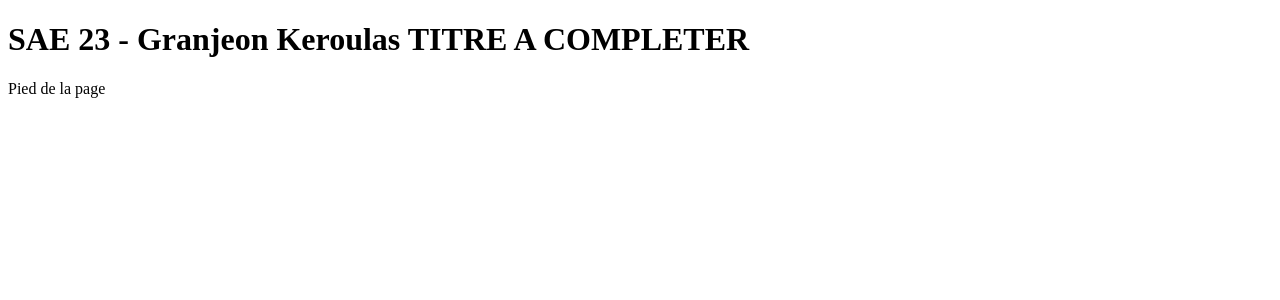
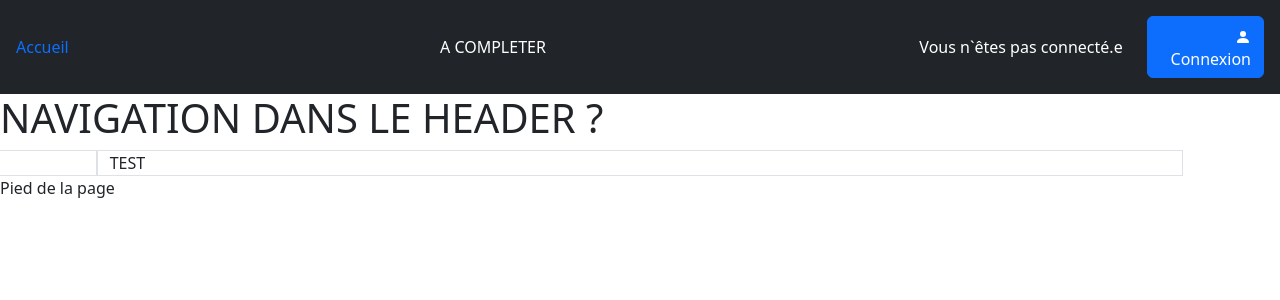
Before and after one commit to TristanGrn/SAE-23, a PHP site: page / in a window 1280 px wide. Shown: the top 300 px of the page. Run offline with PHP 8.4, Linux system fonts and the light colour scheme.

Commit message:
Update and adding a functions file

```diff
--- /dev/null
+++ b/fonctions.php
@@ -0,0 +1,81 @@
+<?php
+// Création du header
+function aff_header(){
+    ?>
+    <header class="p-3 bg-dark text-white">
+    	<div class="row align-items-center">
+    		<div class="col-lg-4">
+      			<a href="index.php" class="text-decoration-none"> Accueil
+
+                </a>
+    		</div>
+    		<div class="col-lg-4">
+    		A COMPLETER
+    		</div>
+   			<div class="col-lg-4">
+				<?php
+				if (empty($_SESSION)) {
+                    ?>
+                    <div class="row align-items-center">
+                        <div class="col-lg-8 text-end ">
+                            Vous n`êtes pas connecté.e
+                        </div>
+                        <div class="col-lg-4">
+			                <a href="connexion.php" type="button" class="btn btn-primary text-end">
+					            <svg xmlns="http://www.w3.org/2000/svg" width="16" height="16" fill="currentColor" class="bi bi-person-fill" viewBox="0 0 16 16">
+					                <path d="M3 14s-1 0-1-1 1-4 6-4 6 3 6 4-1 1-1 1H3Zm5-6a3 3 0 1 0 0-6 3 3 0 0 0 0 6Z"></path>
+					            </svg>
+                	             Connexion
+             		        </a>
+                        </div>
+                    </div>
+                <?php
+                }
+                else {
+                ?>
+                    <div class="row align-items-center">
+                        <div class="col-lg-8 text-end">
+                            <?php echo 'bienvenue '.$_SESSION["login"]; ?>
+                        </div>
+                        <div class="col-lg-4">
+                            <a href="index.php?action=logout" class="btn btn-primary text-end">
+					           	<svg xmlns="http://www.w3.org/2000/svg" width="16" height="16" fill="currentColor" class="bi bi-person-fill" viewBox="0 0 16 16">
+						            <path d="M3 14s-1 0-1-1 1-4 6-4 6 3 6 4-1 1-1 1H3Zm5-6a3 3 0 1 0 0-6 3 3 0 0 0 0 6Z"></path>
+						        </svg>
+                		         Déconnexion
+             			    </a>
+                        </div>
+                    </div>
+                    <?php
+                    }
+					?>
+		    </div>
+        </div>
+  </header>
+<?php
+}
+
+function Authentification($user, $pass){
+    $bdd = new PDO('sqlite:bdd/Comptes');
+    $user = $bdd->quote($user);
+    $pass = $bdd->quote($pass);
+    // Ecriture de la requete
+    $rq = "SELECT NOM_USER, MDP FROM USERS WHERE NOM_USER = ".$user." AND MDP = ".$pass;
+    // On effectue la requete
+    $resultat = $bdd->query($rq);
+    $tableau_assoc = $resultat->fetchAll(PDO::FETCH_ASSOC);
+
+}
+
+?>
+<!-- function authentification($mail,$pass){
+		$retour = false ;
+		$madb = new PDO('sqlite:bdd/comptes.sqlite');
+		$mail= $madb->quote($mail);
+		$pass = $madb->quote($pass);
+		$requete = "SELECT EMAIL,PASS FROM utilisateurs WHERE EMAIL = ".$mail." AND PASS = ".$pass ;
+		//var_dump($requete);echo "<br/>";
+		$resultat = $madb->query($requete);
+		$tableau_assoc = $resultat->fetchAll(PDO::FETCH_ASSOC);
+		if (sizeof($tableau_assoc)!=0) $retour = true;
+		return $r -->
--- a/index.php
+++ b/index.php
@@ -1,18 +1,41 @@
 <?php
-// include...
+include('fonctions.php');
 session_start();
+session_destroy();
 ?>
 
 <!DOCTYPE html>
 <html lang="fr">
 <head>
 	<meta charset="UTF-8">
-	<title>SAE 23 - Granjeon Keroulas</title>
+	<title>Accueil</title>
+	<link rel="stylesheet" href="./Bootstrap/css/bootstrap.min.css">
 </head>
+
 <body>
-	<header>
-		<h1>SAE 23 - Granjeon Keroulas TITRE A COMPLETER</h1>
-	</header>
+	<?php
+	aff_header();
+	if (isset($_GET['action']) && $_GET['action'] == 'logout' && !empty($_SESSION)) {
+		$_SESSION = array();
+		session_destroy();
+		// redirect("index.php", 0);
+	}
+	?>
+
+	<nav>
+		<h1>NAVIGATION DANS LE HEADER ?</h1>
+		<!-- BARRE DE NAVIGATION AVEC ACCES AUX ONGLETS -->
+	</nav>
+	<!-- ARTICLE POUR ZONE PRINCIPALE ? -->
+
+	<div class="row">
+		<article class="col-lg-1 border"></article>
+		<article class="col-lg-10 border ">
+			TEST
+		</article>
+		<article classs="col-lg-1 border"></article>
+
+	</div>
 
 	<footer>
 			<p>Pied de la page <!-- A COMPLETER --></p>
```
Also changed, not shown: connexion.php (+62 -0 lines), bdd/Comptes.db (added).
